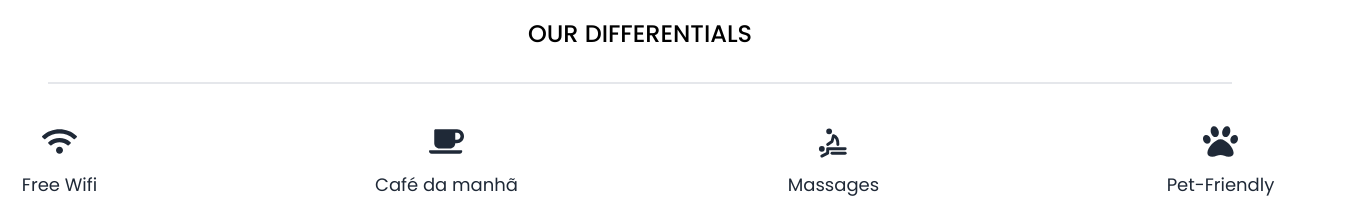
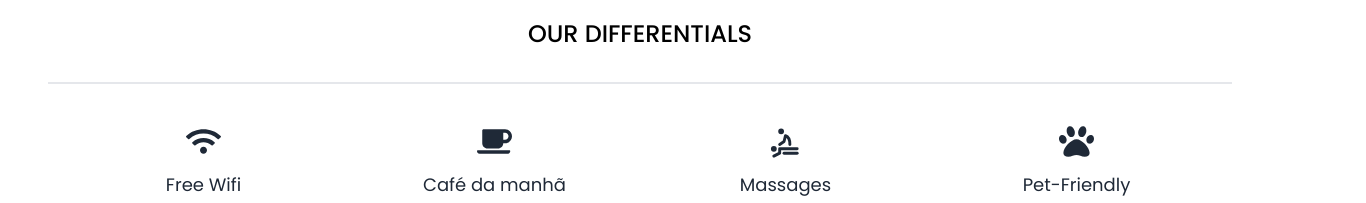
Before and after one commit to Spa-da-Alma/spa-das-almas-frontend, a React (Vite) app: page / in a window 1280 px wide. Shown: the part 1960-2163 px from the top of the page, 1366 px wide, since content can reach past the window. Built offline with nearby package versions, Linux system fonts and the light colour scheme.

Commit message:
fix: responsive home section defferential

```diff
--- a/src/pages/Home/index.jsx
+++ b/src/pages/Home/index.jsx
@@ -102,7 +102,7 @@ function Home() {
                 className="flex flex-col text-center items-center"
                 key={index}
               >
-                <span className="text-[#1f2937] mb-3 md:px-16 lg:px-20 xl:px-32">
+                <span className="text-[#1f2937] mb-3 md:px-16 xl:px-20 2xl:px-32">
                   {differential.icon && <differential.icon size={35} />}
                 </span>
                 <p className="text-lg text-[#1f2937]">{differential.name}</p>
```
